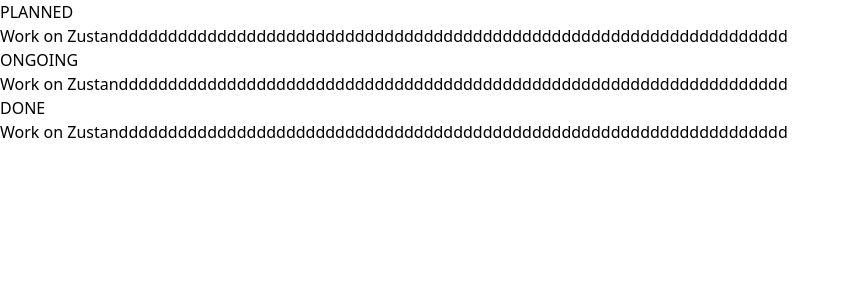
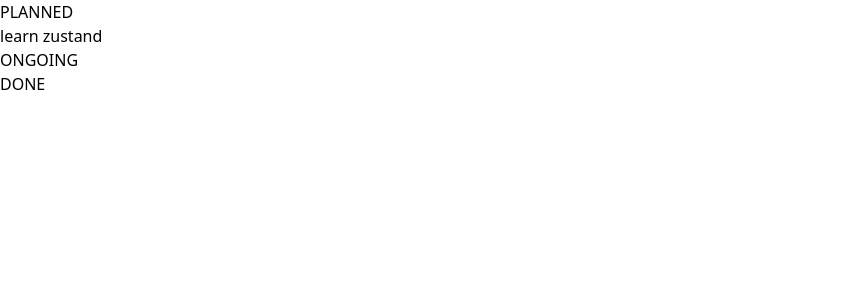
Before and after one commit to AsutoshAcharya/ZustandFCC, a React (Vite) app: page / in a window 1280 px wide. Shown: the top 300 px of the page, without its empty margins (0-850 px from the left). Built offline with nearby package versions, Linux system fonts and the light colour scheme.

Commit message:
added basic Task Store

```diff
--- a/src/App.tsx
+++ b/src/App.tsx
@@ -2,14 +2,15 @@
 import "./App.css";
 import "./index.css";
 import Column from "./screens/Home/Column";
+import { TaskStatus } from "./store/types";
 
-const states = ["PLANNED", "ONGOING", "DONE"];
+const states = ["planned", "ongoing", "done"];
 
 function App() {
   return (
     <div className="flex content-center justify-center w-screen h-screen font-sans bg-slate-500">
       {states.map((state) => (
-        <Column key={state} state={state} />
+        <Column key={state} state={state as TaskStatus} />
       ))}
     </div>
   );
--- a/src/screens/Home/Column.tsx
+++ b/src/screens/Home/Column.tsx
@@ -1,13 +1,22 @@
 import { FC } from "react";
 import Task from "./Task";
+import { useTaskStore } from "../../store/store";
+import { TaskStatus } from "../../store/types";
+// import { shallow } from "zustand/shallow";
 interface Props {
-  state: string;
+  state: TaskStatus;
 }
 const Column: FC<Props> = ({ state }) => {
+  const tasks = useTaskStore((store) => store.getSpecificTasks(state));
+  console.warn(tasks);
   return (
     <div className="bg-gray-700 min-h-[20rem] text-white w-1/3 max-w-[20rem] m-0 mr-[1rem] p-1.5 gap-1 flex flex-col">
-      <p className="w-full text-center bg-purple-700 rounded-md">{state}</p>
-      <Task title="Work on Zustandddddddddddddddddddddddddddddddddddddddddddddddddddddddddddddddddddd" />
+      <p className="w-full text-center bg-purple-700 rounded-md">
+        {state.toUpperCase()}
+      </p>
+      {tasks.map((task) => (
+        <Task task={task} />
+      ))}
     </div>
   );
 };
--- a/src/screens/Home/Task.tsx
+++ b/src/screens/Home/Task.tsx
@@ -1,11 +1,12 @@
 import { FC } from "react";
+import { Task as SingleTask } from "../../store/types";
 interface Props {
-  title: string;
+  task: SingleTask;
 }
-const Task: FC<Props> = ({ title }) => {
+const Task: FC<Props> = ({ task }) => {
   return (
     <div className=" bg-white text-black rounded min-h-[5rem] p-1 break-words">
-      {title}
+      {task.title}
     </div>
   );
 };
--- /dev/null
+++ b/src/store/store.ts
@@ -0,0 +1,18 @@
+import { create } from "zustand";
+import { Task, TaskStatus } from "./types";
+import { devtools } from "zustand/middleware";
+
+export type StoreState = {
+  tasks: Array<Task>;
+  getSpecificTasks: (status: TaskStatus) => Array<Task>;
+};
+
+const useTaskStore = create<StoreState, [["zustand/devtools", StoreState]]>(
+  devtools((set, get) => ({
+    tasks: [{ title: "learn zustand", status: "planned" }],
+    getSpecificTasks: (status) =>
+      get().tasks.filter((task) => task.status === status),
+  }))
+);
+
+export { useTaskStore };
--- /dev/null
+++ b/src/store/types.ts
@@ -0,0 +1,5 @@
+export type Task = {
+  title: string;
+  status: TaskStatus;
+};
+export type TaskStatus = "planned" | "ongoing" | "done";
```
